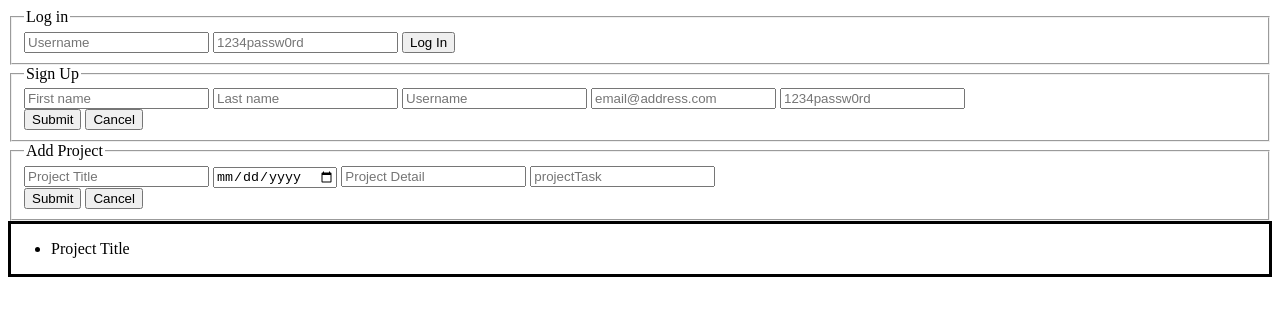
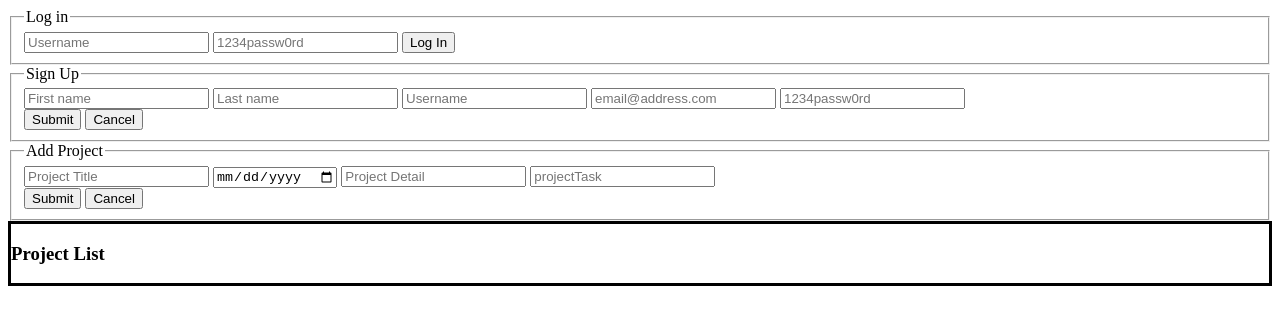
Before and after one commit to Benilyn/listmo-server, a website: page public/index.html in a window 1280 px wide. Drawn offline with nearby package versions, Linux system fonts and the light colour scheme.

Commit message:
added h3 on #projectlist-page and removed li on ul#projectlist

```diff
--- a/public/index.html
+++ b/public/index.html
@@ -51,8 +51,8 @@
 	</div> <!-- #addproject-page -->
 
 	<div id="projectlist-page" style="border:solid">
+		<h3>Project List</h3>
 		<ul id="projectlist">
-			<li class="projectTitle">Project Title</li>
 		</ul>
 		</div> <!-- #rojectlist-page -->
 
```
